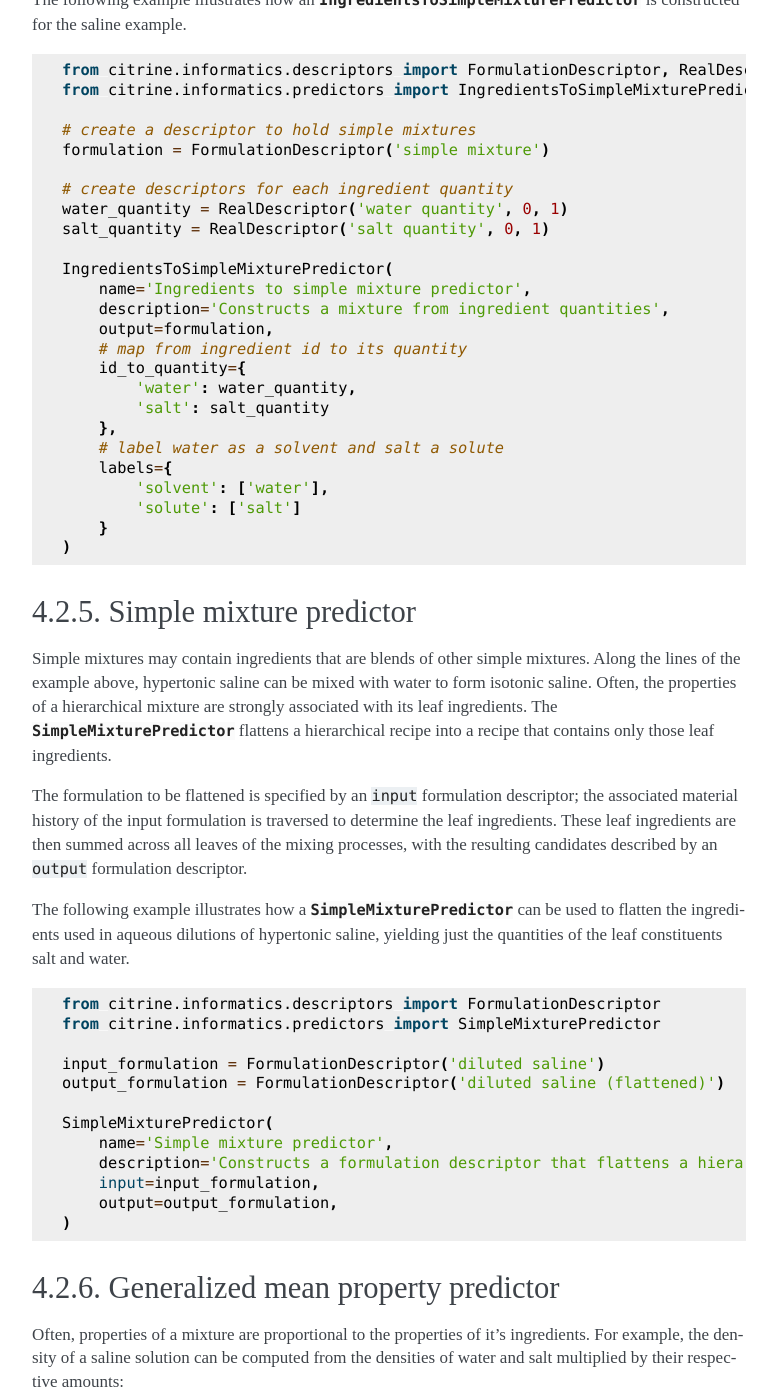
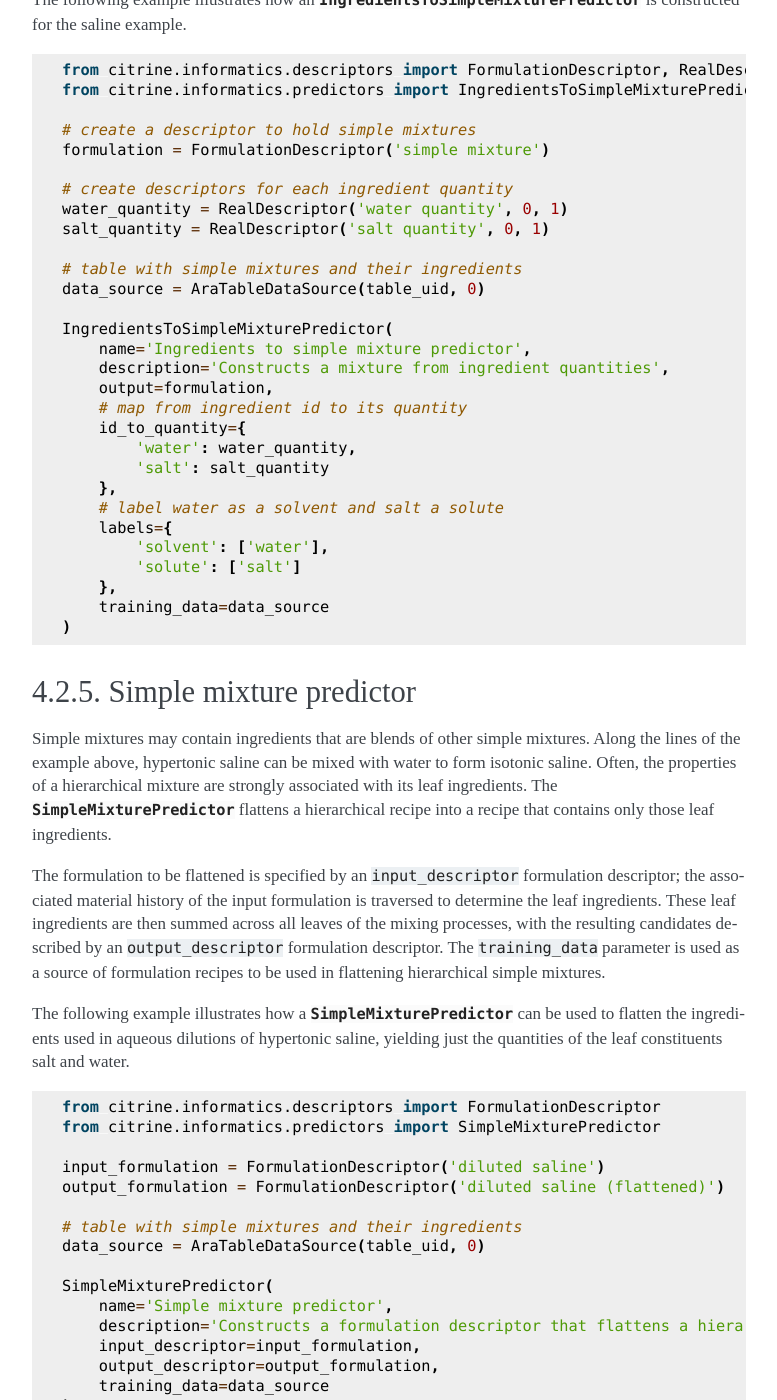
Before and after one commit to CitrineInformatics/citrine-python, a Sphinx documentation site: the page built from docs/source/workflows/predictors.rst, in a window 1280 px wide and 1400 px high, scrolled down 3752 px. Shown: the whole window, without its empty margins (376-1153 px from the left). Built offline with Sphinx 7.4.7, drawn with Linux system fonts in a browser that asks for light colours; pages that are not in the unit, such as notebooks, are missing from menus.

Commit message:
Update simple mixture docs.

```diff
--- a/docs/source/workflows/predictors.rst
+++ b/docs/source/workflows/predictors.rst
@@ -198,6 +198,9 @@ The following example illustrates how an :class:`~citrine.informatics.predictors
     water_quantity = RealDescriptor('water quantity', 0, 1)
     salt_quantity = RealDescriptor('salt quantity', 0, 1)
 
+    # table with simple mixtures and their ingredients
+    data_source = AraTableDataSource(table_uid, 0)
+
     IngredientsToSimpleMixturePredictor(
         name='Ingredients to simple mixture predictor',
         description='Constructs a mixture from ingredient quantities',
@@ -211,7 +214,8 @@ The following example illustrates how an :class:`~citrine.informatics.predictors
         labels={
             'solvent': ['water'],
             'solute': ['salt']
-        }
+        },
+        training_data=data_source
     )
 
 Simple mixture predictor
@@ -222,8 +226,9 @@ Along the lines of the example above, hypertonic saline can be mixed with water
 Often, the properties of a hierarchical mixture are strongly associated with its leaf ingredients.
 The :class:`~citrine.informatics.predictors.SimpleMixturePredictor` flattens a hierarchical recipe into a recipe that contains only those leaf ingredients.
 
-The formulation to be flattened is specified by an ``input`` formulation descriptor; the associated material history of the input formulation is traversed to determine the leaf ingredients.
-These leaf ingredients are then summed across all leaves of the mixing processes, with the resulting candidates described by an ``output`` formulation descriptor.
+The formulation to be flattened is specified by an ``input_descriptor`` formulation descriptor; the associated material history of the input formulation is traversed to determine the leaf ingredients.
+These leaf ingredients are then summed across all leaves of the mixing processes, with the resulting candidates described by an ``output_descriptor`` formulation descriptor.
+The ``training_data`` parameter is used as a source of formulation recipes to be used in flattening hierarchical simple mixtures.
 
 The following example illustrates how a :class:`~citrine.informatics.predictors.SimpleMixturePredictor` can be used to flatten the ingredients used in aqueous dilutions of hypertonic saline, yielding just the quantities of the leaf constituents salt and water.
 
@@ -235,11 +240,15 @@ The following example illustrates how a :class:`~citrine.informatics.predictors.
     input_formulation = FormulationDescriptor('diluted saline')
     output_formulation = FormulationDescriptor('diluted saline (flattened)')
 
+    # table with simple mixtures and their ingredients
+    data_source = AraTableDataSource(table_uid, 0)
+
     SimpleMixturePredictor(
         name='Simple mixture predictor',
         description='Constructs a formulation descriptor that flattens a hierarchy of simple mixtures into the quantities of leaf ingredients',
-        input=input_formulation,
-        output=output_formulation,
+        input_descriptor=input_formulation,
+        output_descriptor=output_formulation,
+        training_data=data_source
     )
 
 Generalized mean property predictor
```
